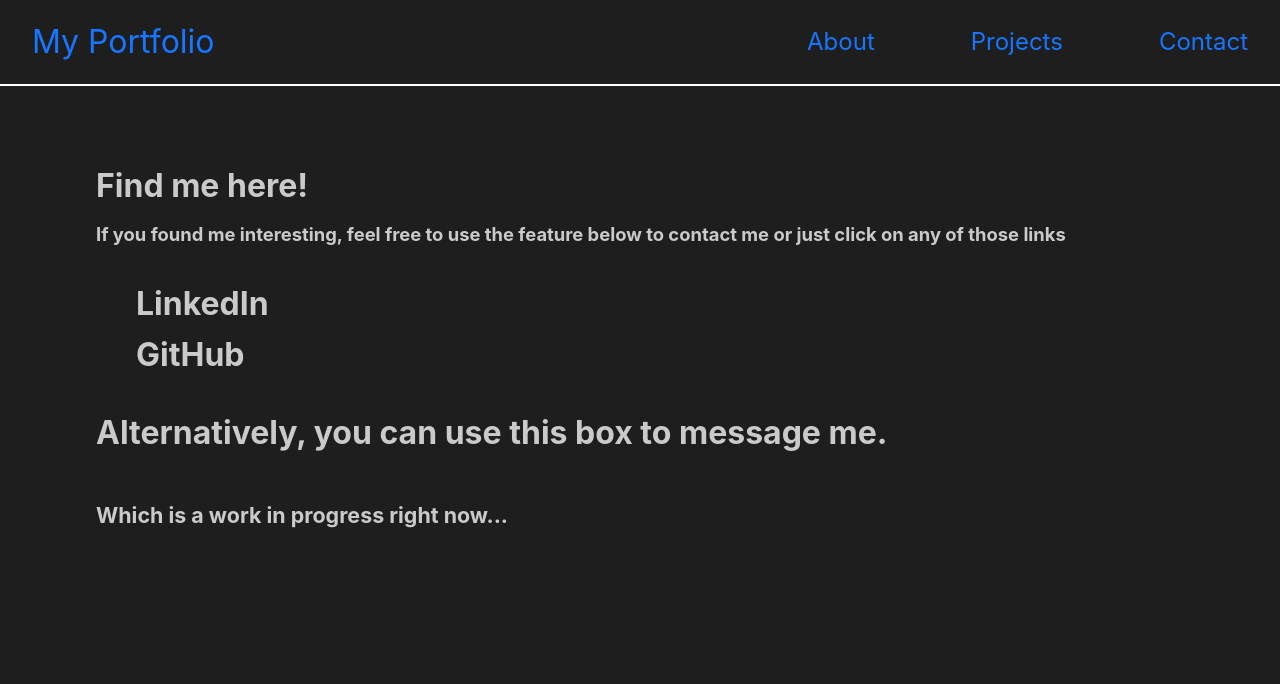
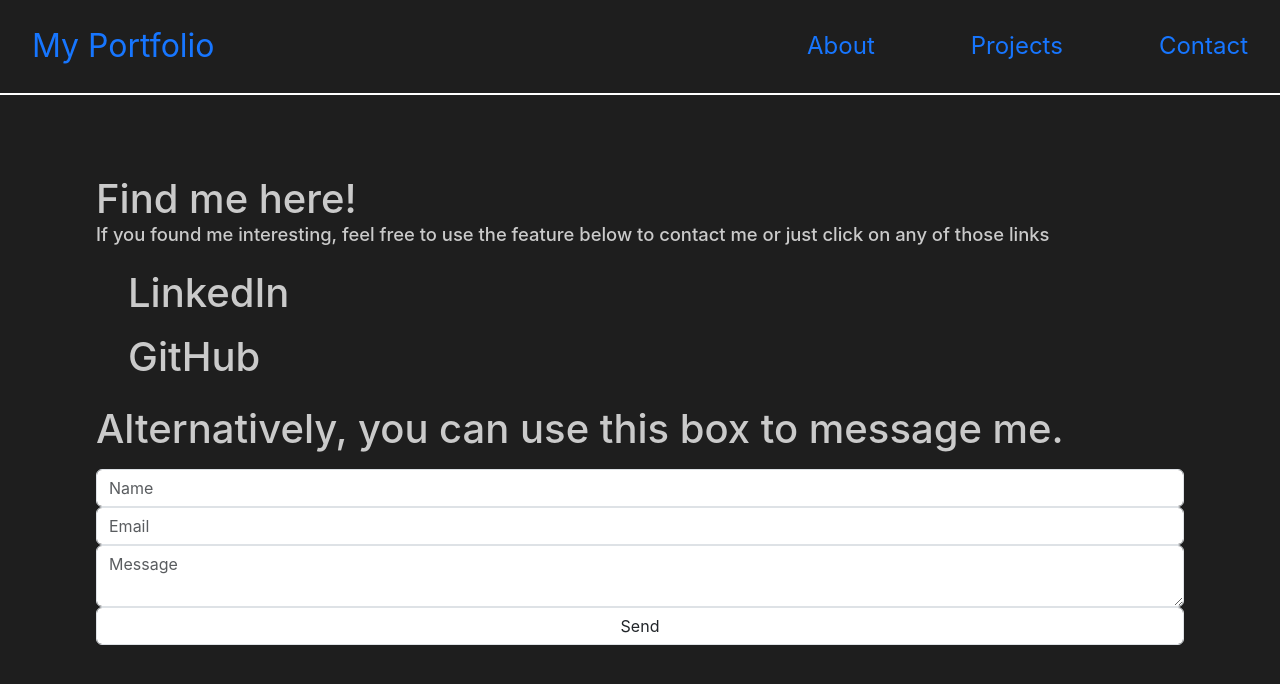
Before and after one commit to IntelAntique/IntelAntique.github.io, a React (Create React App) app in the folder my-app/: page /Contact in a window 1280 px wide. Shown: the top 684 px of the page. Built offline with nearby package versions, Linux system fonts and the light colour scheme; a small style sheet from the web is missing.

Commit message:
Email working but text styling wonky

```diff
--- a/my-app/package.json
+++ b/my-app/package.json
@@ -9,6 +9,7 @@
     "@testing-library/jest-dom": "^5.16.5",
     "@testing-library/react": "^13.4.0",
     "@testing-library/user-event": "^13.5.0",
+    "bootstrap": "^5.3.0",
     "react": "^18.2.0",
     "react-dom": "^18.2.0",
     "react-router-dom": "^6.13.0",
--- a/my-app/src/index.js
+++ b/my-app/src/index.js
@@ -1,3 +1,4 @@
+import 'bootstrap/dist/css/bootstrap.css';
 import React from 'react';
 import ReactDOM from 'react-dom/client';
 import './index.css';
--- a/my-app/src/pages/Contact.css
+++ b/my-app/src/pages/Contact.css
@@ -15,3 +15,14 @@
 .Contact_Paragraph{
     font-size: 1.15rem;
 }
+
+/* .Contact_Form{
+    display: flex;
+    flex-direction: column;
+    align-items: center;
+    justify-content: center;
+} */
+
+.Name{
+    border-radius: 50%;
+}
--- a/my-app/src/pages/Contact.js
+++ b/my-app/src/pages/Contact.js
@@ -4,6 +4,18 @@ import emailjs from "@emailjs/browser"
 import React, { useRef } from 'react';
 
 export default function Contact(){
+    const form = useRef();
+
+    const sendEmail = (e) => {
+        e.preventDefault();
+
+        emailjs.sendForm('service_1thivhf', 'template_typ9jfx', form.current, 'KVDeSsdK7mZamCtq7')
+        .then((result) => {
+            console.log(result.text);
+        }, (error) => {
+            console.log(error.text);
+        });
+    }
 
     return <h1 className='Contact_Me'>
         <h1 className />Find me here!
@@ -18,7 +30,13 @@ export default function Contact(){
         <p>
             Alternatively, you can use this box to message me.
         </p>
-        <h6> Which is a work in progress right now... </h6>
+
+        <form className='Contact_Form' ref={form} onSubmit={sendEmail}>
+            <input className="form-control input-sm" type="text" placeholder='Name' name="from_name" />
+            <input className="form-control input-sm" type="email" placeholder='Email' name="to_name" />
+            <textarea className="form-control input-sm" placeholder='Message' name="message" />
+            <input className="form-control input-sm" type="submit" value="Send" />
+        </form>
 
     </h1>
 }
```
Also changed, not shown: 1 other file (tests, documents, lock files or other folders).
